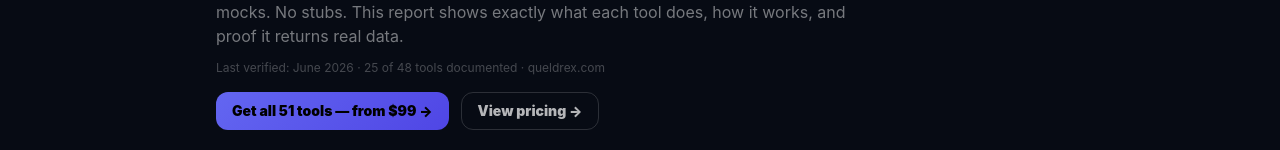
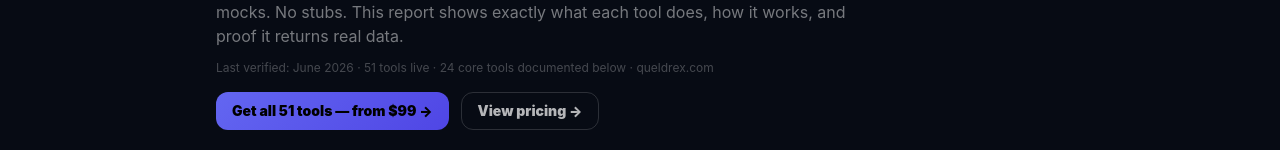
Before and after one commit to Queldrex/tools-platform, a Next.js app: page /tools/audit in a window 1280 px wide. Shown: the part 299-449 px from the top of the page. Built offline with nearby package versions, Linux system fonts and the light colour scheme.

Commit message:
fix: audit page — update tool count from 25/48 to 51 live tools

```diff
--- a/app/tools/audit/page.tsx
+++ b/app/tools/audit/page.tsx
@@ -4,7 +4,7 @@ import Footer from '@/components/Footer'
 
 export const metadata = {
   title: 'Tool Audit & Verification — Queldrex',
-  description: 'Live verification report for all 48 Queldrex tools. Real test results, example inputs and outputs, and proof each tool works.',
+  description: 'Live verification report for Queldrex tools. Real test results, example inputs and outputs, and proof each tool works. 51 tools available.',
 }
 
 interface ToolResult {
@@ -327,7 +327,7 @@ export default function AuditPage() {
             Every tool on Queldrex has been individually tested with real inputs and real outputs. No mocks. No stubs.
             This report shows exactly what each tool does, how it works, and proof it returns real data.
           </p>
-          <p className="text-white/25 text-xs mt-3">Last verified: June 2026 · 25 of 48 tools documented · queldrex.com</p>
+          <p className="text-white/25 text-xs mt-3">Last verified: June 2026 · 51 tools live · 24 core tools documented below · queldrex.com</p>
           <div className="flex gap-3 flex-wrap mt-4">
             <Link href="/pricing" className="inline-flex items-center gap-1 text-sm font-black px-4 py-2 rounded-xl text-black" style={{ background: 'linear-gradient(135deg,#6366f1,#4f46e5)' }}>Get all 51 tools — from $99 →</Link>
             <Link href="/pricing" className="inline-flex items-center gap-1 text-sm font-black px-4 py-2 rounded-xl border text-white/70" style={{ borderColor: 'rgba(255,255,255,0.15)' }}>View pricing →</Link>
```
